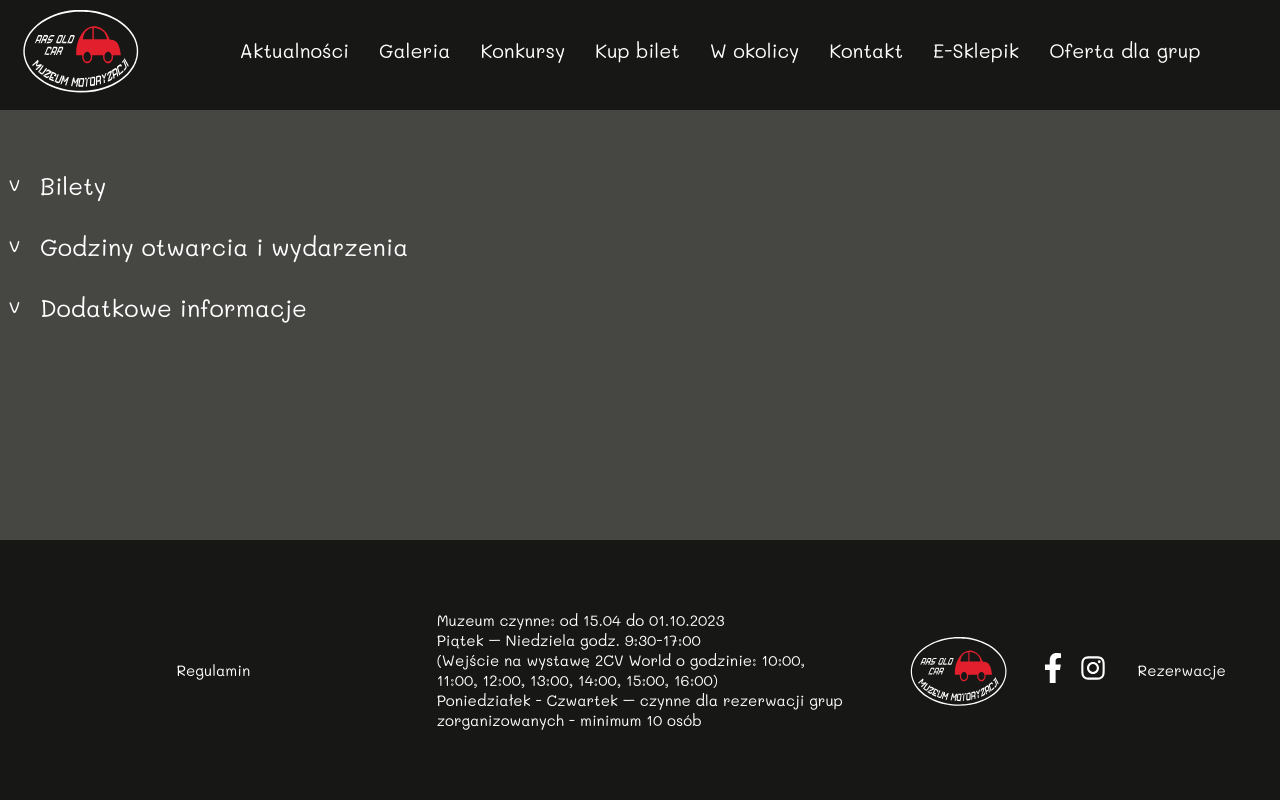
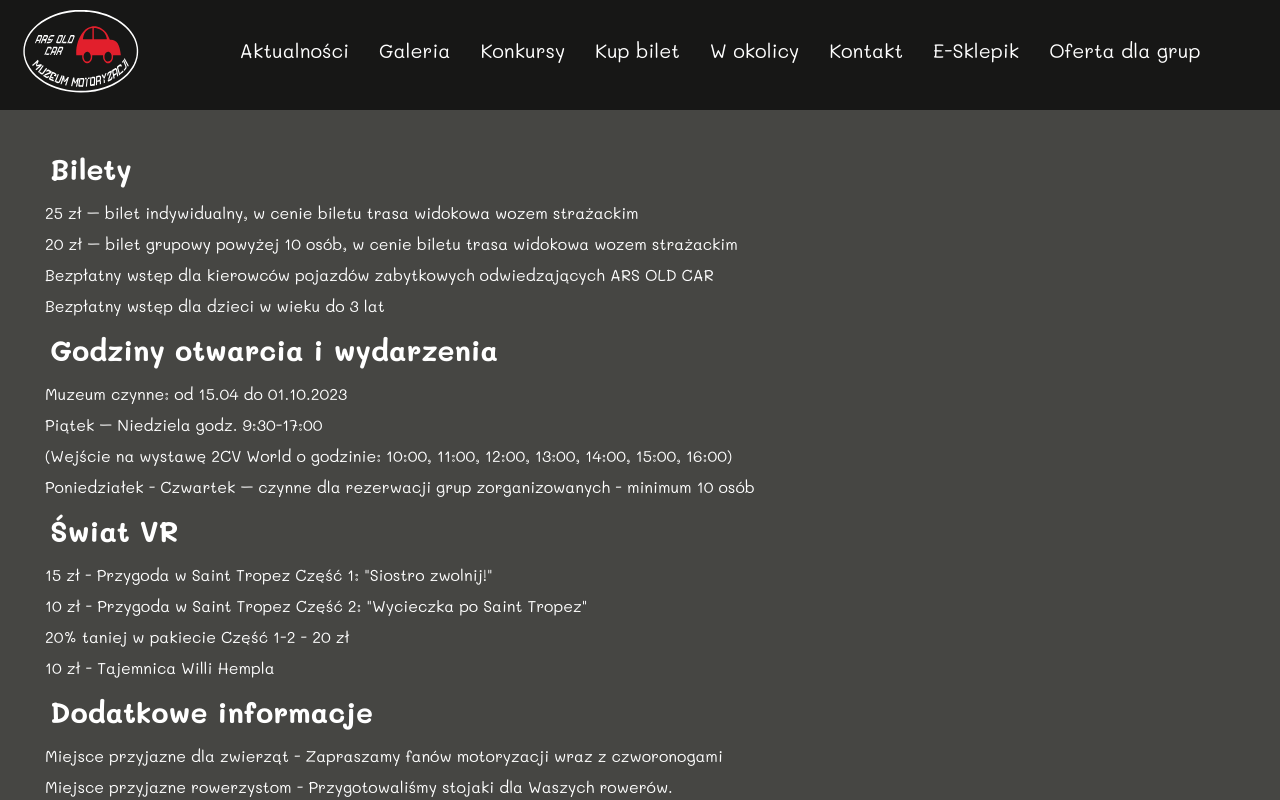
Before and after one commit to damian-guh/ars-old-car, a Next.js app: page /cennik in a window 1280 px wide. Shown: the top 800 px of the page. Built offline with nearby package versions, Linux system fonts and the light colour scheme.

Commit message:
feat: change pricing page and improvements on school offer page

```diff
--- a/src/pages/cennik.tsx
+++ b/src/pages/cennik.tsx
@@ -1,106 +1,43 @@
 import Layout from 'components/Layout';
 import { PRICING_SECTION_TEXT } from 'utils/constants';
-import styled, { keyframes } from 'styled-components';
+import styled from 'styled-components';
 
 const Wrapper = styled.div`
-  width: 100%;
-  padding: 40px;
-`;
+  display: flex;
+  flex-direction: column;
+  padding: 110px 20px;
+  justify-items: center;
 
-const showBox = keyframes`
-  0% {
-    transform: scaleY(0);
-  }
-  100% {
-    transform: scaleY(1);
+  @media screen and ${({ theme }) => theme.screenSizes.xl} {
+    padding: 40px;
   }
 `;
 
-const showContent = keyframes`
-  0% {
-    opacity: 0;
-    transform: translateX(-2%);
-  }
-  100% {
-    opacity: 100%;
-    transform: translateX(0);
-  }
+const PricingSection = styled.section`
+  display: flex;
+  flex-direction: column;
 `;
 
-const StyledDetails = styled.details`
-  margin: 30px 0;
-  position: relative;
+const SectionTitle = styled.h2`
+  padding: 10px;
+  font-size: ${({ theme }) => theme.fontSizes.xl};
+`;
 
-  summary {
-    font-size: 24px;
-    list-style: none;
-    cursor: pointer;
-  }
-
-  summary::after {
-    position: absolute;
-    left: -50px;
-    display: inline-block;
-    content: '>';
-    margin-left: 20px;
-    transition: transform 0.2s ease-in-out;
-    transform: rotate(90deg);
-  }
-
-  summary:focus-visible {
-    outline: 3px solid ${({ theme }) => theme.colors.red};
-  }
-
-  &[open] {
-    summary::after {
-      transform: rotate(-90deg);
-    }
-  }
-
-  &[open] div {
-    display: block;
-  }
-
-  div {
-    display: none;
-    transform: scaleY(0);
-    transform-origin: 0 0;
-    animation: 0.5s ease-in-out 1 forwards ${showBox};
-    font-size: 18px;
-    line-height: 1.5;
-    margin: 20px 0;
-    padding: 20px 40px 20px 20px;
-    p {
-      opacity: 0;
-      animation: 0.3s 0.6s ease-in 1 forwards ${showContent};
-    }
-  }
-
-  @media not all and (min-resolution: 0.001dpcm) {
-    @supports (-webkit-appearance: none) and (stroke-color: transparent) {
-      summary::-webkit-details-marker {
-        display: none;
-      }
-
-      summary:focus {
-        outline: 3px solid ${({ theme }) => theme.colors.red};
-      }
-    }
-  }
+const SectionDetails = styled.p`
+  padding: 5px;
+  font-size: ${({ theme }) => theme.fontSizes.sm};
 `;
 
 const PricingPage = () => (
   <Layout>
     <Wrapper>
       {PRICING_SECTION_TEXT.map(({ title, details }) => (
-        <StyledDetails key={title}>
-          <summary>{title}</summary>
-          <div>
-            {details.map((text) => (
-              <p key={text}>{text}</p>
-            ))}
-          </div>
-        </StyledDetails>
+        <PricingSection key={title}>
+          <SectionTitle>{title}</SectionTitle>
+          {details.map((detail) => (
+            <SectionDetails key={detail}>{detail}</SectionDetails>
+          ))}
+        </PricingSection>
       ))}
     </Wrapper>
   </Layout>
--- a/src/utils/constants/index.ts
+++ b/src/utils/constants/index.ts
@@ -49,6 +49,15 @@ export const PRICING_SECTION_TEXT = [
     ],
   },
   {
+    title: 'Świat VR',
+    details: [
+      '15 zł - Przygoda w Saint Tropez Część 1: "Siostro zwolnij!"',
+      '10 zł - Przygoda w Saint Tropez Część 2: "Wycieczka po Saint Tropez"',
+      '20% taniej w pakiecie Część 1-2 - 20 zł',
+      '10 zł - Tajemnica Willi Hempla',
+    ],
+  },
+  {
     title: 'Dodatkowe informacje',
     details: [
       'Miejsce przyjazne dla zwierząt - Zapraszamy fanów motoryzacji wraz z czworonogami',
```
Also changed, not shown: src/pages/oferta-dla-grup.tsx (+29 -12 lines).
